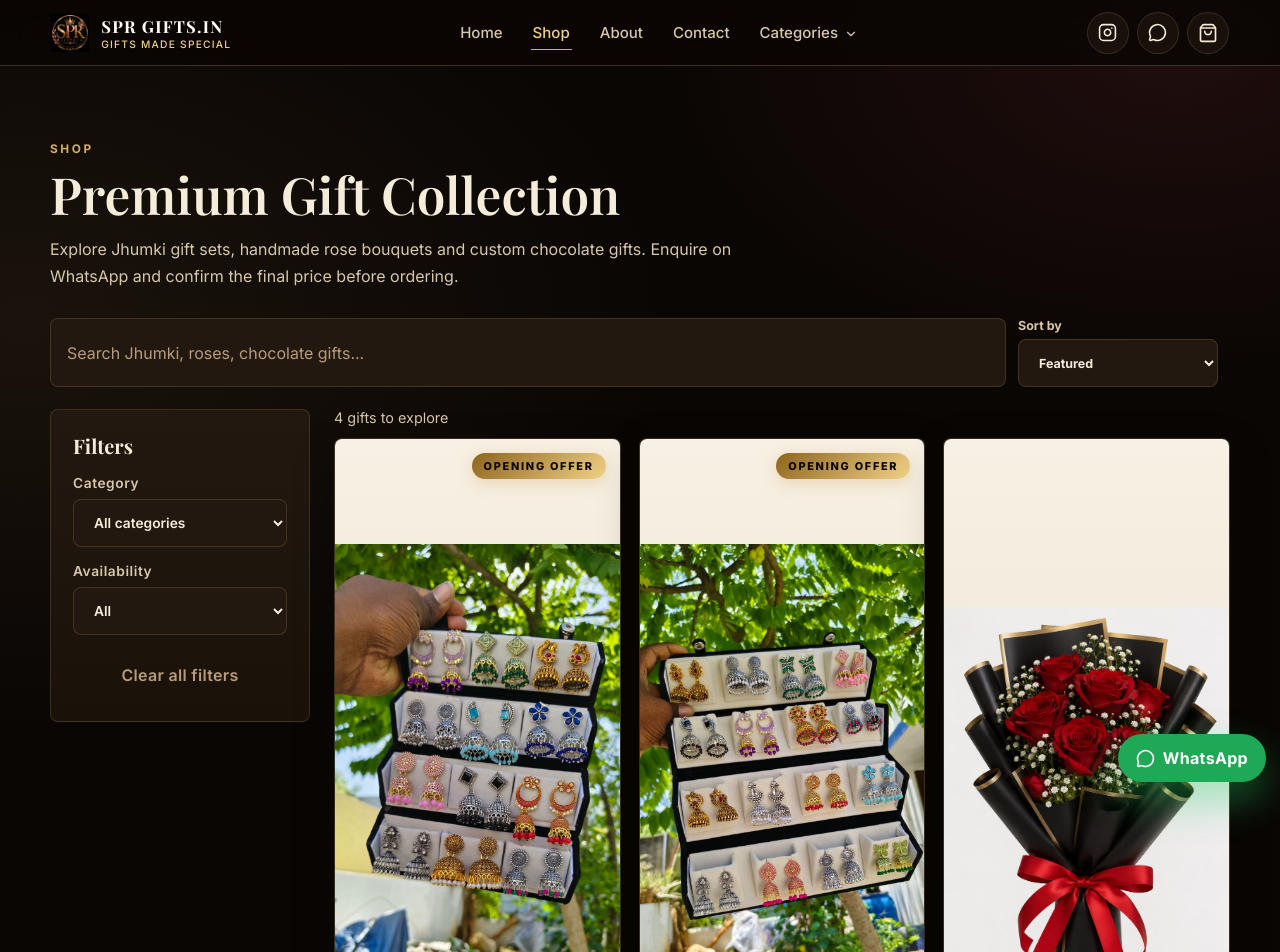
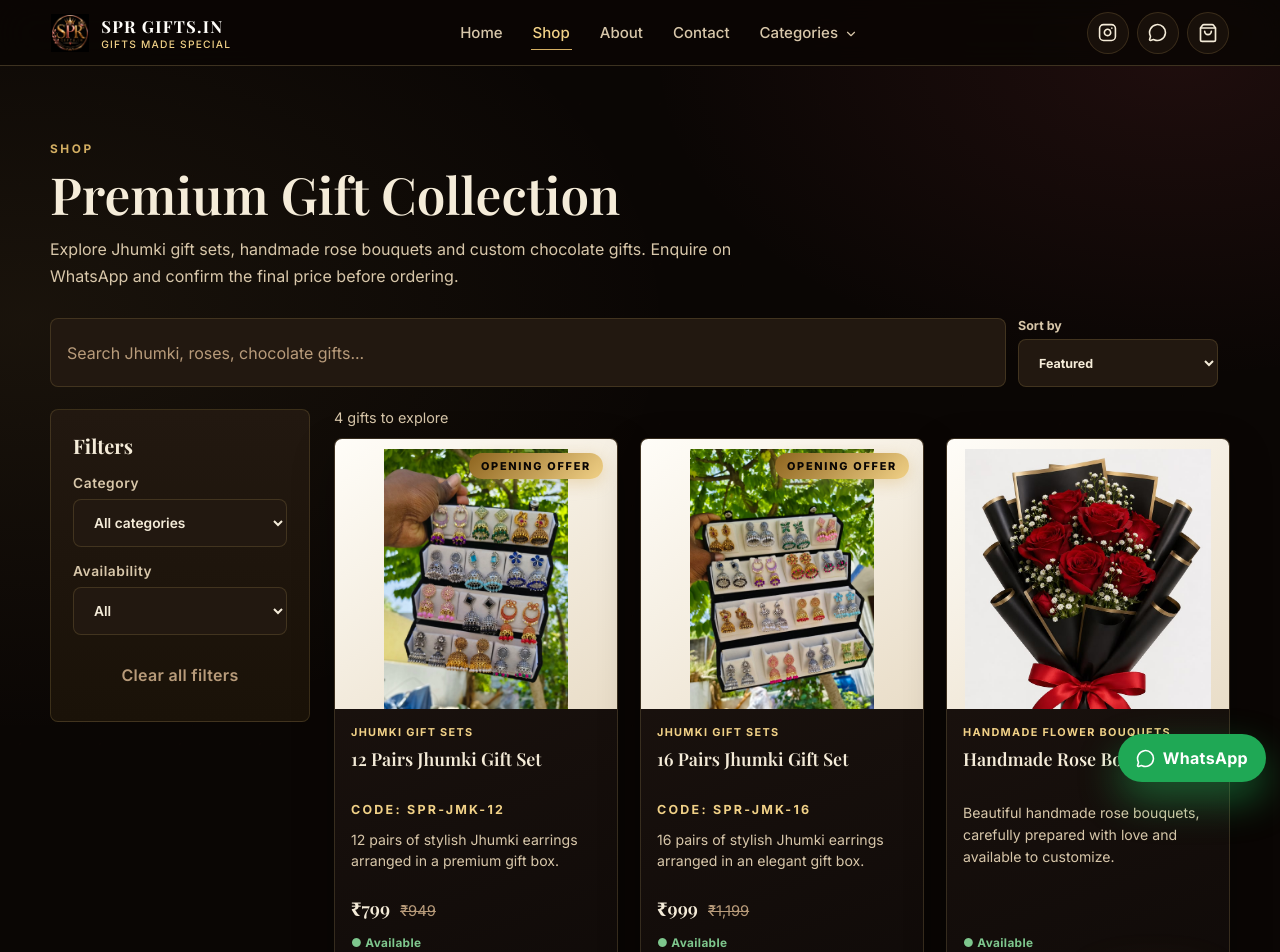
Before and after one commit to Ragadeepan/spr-gifts, a React (Vite) app: page /shop in a window 1280 px wide. Shown: the top 952 px of the page. Built offline with nearby package versions, Linux system fonts and the light colour scheme; a web font is replaced by a local one.

Commit message:
Improve shop product cards

```diff
--- a/src/components/ProductCard.jsx
+++ b/src/components/ProductCard.jsx
@@ -69,15 +69,17 @@ export function ProductCard({ product }) {
         {product.available && product.badge && <span className="product-badge">{product.badge}</span>}
       </div>
       <div className="product-body">
-        <p>{category?.name || product.category}</p>
+        <p className="product-card-category">{category?.name || product.category}</p>
         <h3>{product.name}</h3>
         {product.code && <p className="product-code">Code: {product.code}</p>}
-        <p style={{ fontSize: "0.9rem", margin: "4px 0", color: "var(--text-soft)" }}>{product.shortDescription}</p>
-        <div className="price-row">
-          <strong>{product.priceLabel || formatPrice(product.price)}</strong>
-          {hasPrice && product.oldPrice && <del>{formatPrice(product.oldPrice)}</del>}
-        </div>
-        <span className={product.available ? "available" : "unavailable"}>
+        <p className="product-card-description">{product.shortDescription}</p>
+        {hasPrice && (
+          <div className="price-row">
+            <strong>{formatPrice(product.price)}</strong>
+            {product.oldPrice && <del>{formatPrice(product.oldPrice)}</del>}
+          </div>
+        )}
+        <span className={`product-card-status ${product.available ? "available" : "unavailable"}`}>
           {product.available ? `● ${product.availabilityLabel || "Available"}` : "● Currently unavailable"}
         </span>
         <div className="card-actions">
--- a/src/pages/Shop.jsx
+++ b/src/pages/Shop.jsx
@@ -93,7 +93,7 @@ export function Shop() {
   };
 
   return (
-    <section className="page section">
+    <section className="page section shop-page">
       <SectionTitle
         eyebrow="Shop"
         title="Premium Gift Collection"
--- a/src/styles.css
+++ b/src/styles.css
@@ -3490,6 +3490,56 @@ body,
 .card-actions a.gold-button { border-color: rgba(241, 209, 135, 0.5); background: linear-gradient(120deg, #e2bd70, #f4dfa5 48%, #d8ab54); color: var(--black); box-shadow: var(--shadow-gold); }
 .card-actions a.gold-button:hover { border-color: var(--gold-light); background: linear-gradient(120deg, #e2bd70, #f4dfa5 48%, #d8ab54); color: var(--black); }
 
+.shop-page .product-grid {
+  grid-template-columns: repeat(auto-fit, minmax(min(100%, 230px), 1fr));
+  align-items: stretch;
+  gap: clamp(14px, 2vw, 22px);
+}
+.shop-page .product-card { display: flex; flex-direction: column; min-width: 0; height: 100%; }
+.shop-page .product-card .product-image {
+  display: grid;
+  flex: 0 0 auto;
+  place-items: center;
+  width: 100%;
+  height: clamp(210px, 24vw, 270px);
+  aspect-ratio: auto;
+  padding: 10px;
+  background: linear-gradient(145deg, #fffdf8, #e9ddc8);
+}
+.shop-page .product-card .product-image-link { display: block; width: 100%; height: 100%; }
+.shop-page .product-card .product-image img { width: 100%; height: 100%; object-fit: contain; }
+.shop-page .product-body { display: flex; flex: 1; flex-direction: column; align-items: stretch; padding: 16px; }
+.shop-page .product-body > .product-card-category {
+  margin: 0 0 7px;
+  color: var(--gold-light);
+  font-size: 0.68rem;
+  font-weight: 700;
+  letter-spacing: 0.12em;
+  line-height: 1.4;
+  text-transform: uppercase;
+}
+.shop-page .product-body > h3 { min-height: 2.6em; margin: 0 0 8px; font-size: clamp(1.05rem, 1.4vw, 1.22rem); }
+.shop-page .product-body > .product-code { margin: -2px 0 8px !important; }
+.shop-page .product-body > .product-card-description {
+  flex: 1;
+  margin: 0 0 12px;
+  color: var(--text-soft);
+  font-size: 0.88rem;
+  font-weight: 400;
+  letter-spacing: normal;
+  line-height: 1.55;
+  text-transform: none;
+}
+.shop-page .product-card-status { margin-top: 8px; font-size: 0.74rem; letter-spacing: 0.03em; }
+.shop-page .card-actions { grid-template-columns: repeat(2, minmax(0, 1fr)); margin-top: auto; padding-top: 14px; }
+.shop-page .card-actions a,
+.shop-page .card-actions button { min-width: 0; padding: 9px 10px; font-size: 0.82rem; }
+
+@media (max-width: 520px) {
+  .shop-page .product-grid { grid-template-columns: minmax(0, 1fr); }
+  .shop-page .product-card .product-image { height: 240px; }
+}
+
 @media (max-width: 430px) {
   .bouquet-order-card { border-radius: 16px; }
   .bouquet-size-options { gap: 7px; }
```
